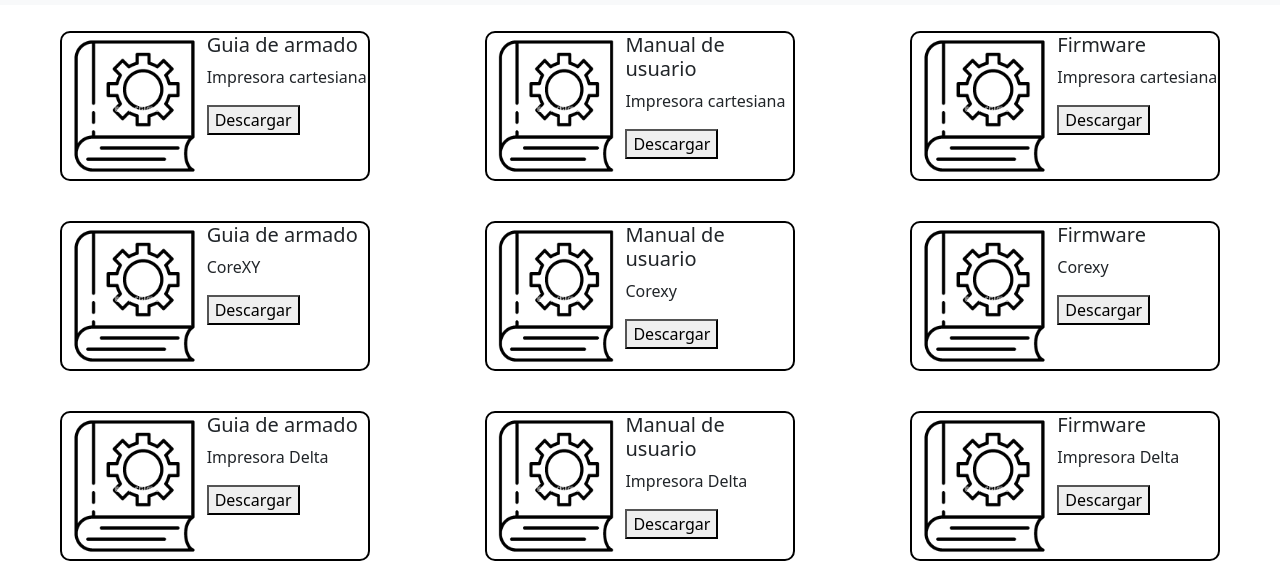
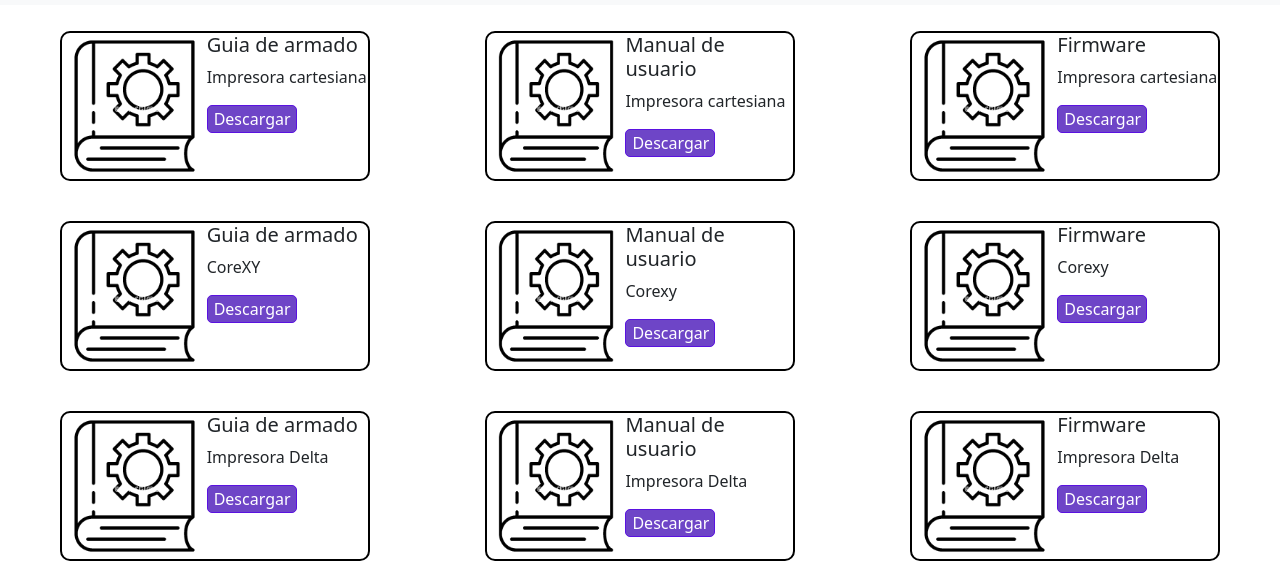
Before and after one commit to gomezsergio14/impresoras-3d-Gomez-Sergio, a website: page paginas/recursos.html in a window 1280 px wide. Shown: the part 59-627 px from the top of the page. Drawn offline with nearby package versions, Linux system fonts and the light colour scheme.

Commit message:
botones en página recursos modificados

```diff
--- a/paginas/recursos.html
+++ b/paginas/recursos.html
@@ -53,7 +53,7 @@
                 <div class="texto">
                     <h5>Guia de armado</h5>
                     <p>Impresora cartesiana</p>
-                    <button>Descargar</button>
+                    <button class="btnDescarga">Descargar</button>
                 </div>
             </div>
         </div>
@@ -65,7 +65,7 @@
                 <div class="texto">
                     <h5>Manual de usuario</h5>
                     <p>Impresora cartesiana</p>
-                    <button>Descargar</button>
+                    <button class="btnDescarga">Descargar</button>
                 </div>
             </div>
         </div>
@@ -77,7 +77,7 @@
                 <div class="texto">
                     <h5>Firmware</h5>
                     <p>Impresora cartesiana</p>
-                    <button>Descargar</button>
+                    <button class="btnDescarga">Descargar</button>
                 </div>
             </div>
         </div>
@@ -89,7 +89,7 @@
                 <div class="texto">
                     <h5>Guia de armado</h5>
                     <p>CoreXY</p>
-                    <button>Descargar</button>
+                    <button class="btnDescarga">Descargar</button>
                 </div>
             </div>
         </div>
@@ -101,7 +101,7 @@
                 <div class="texto">
                     <h5>Manual de usuario</h5>
                     <p>Corexy</p>
-                    <button>Descargar</button>
+                    <button class="btnDescarga">Descargar</button>
                 </div>
             </div>
         </div>
@@ -113,7 +113,7 @@
                 <div class="texto">
                     <h5>Firmware</h5>
                     <p>Corexy</p>
-                    <button>Descargar</button>
+                    <button class="btnDescarga">Descargar</button>
                 </div>
             </div>
         </div>
@@ -125,7 +125,7 @@
                 <div class="texto">
                     <h5>Guia de armado</h5>
                     <p>Impresora Delta</p>
-                    <button>Descargar</button>
+                    <button class="btnDescarga">Descargar</button>
                 </div>
             </div>
         </div>
@@ -137,7 +137,7 @@
                 <div class="texto">
                     <h5>Manual de usuario</h5>
                     <p>Impresora Delta</p>
-                    <button>Descargar</button>
+                    <button class="btnDescarga">Descargar</button>
                 </div>
             </div>
         </div>
@@ -149,7 +149,7 @@
                 <div class="texto">
                     <h5>Firmware</h5>
                     <p>Impresora Delta</p>
-                    <button>Descargar</button>
+                    <button class="btnDescarga">Descargar</button>
                 </div>
             </div>
         </div>
--- a/scss/paginas.scss
+++ b/scss/paginas.scss
@@ -110,6 +110,18 @@ img{
 // .carta .texto h3{
 //                 margin-top: 10px;
 //             }
+.btnDescarga{
+    background-color: #6e45c7;
+    color: white;
+    width: 90px;
+    border: 1px solid #5a12e0;
+    border-radius: 5px;
+}
+.btnDescarga:hover{
+    background-color: #500ccf;
+    border: 1px solid #5a12e0;
+}
+
 @media screen and (max-width:991px){
     .carta{
         flex-direction: column;
```
Also changed, not shown: css/main.css.
